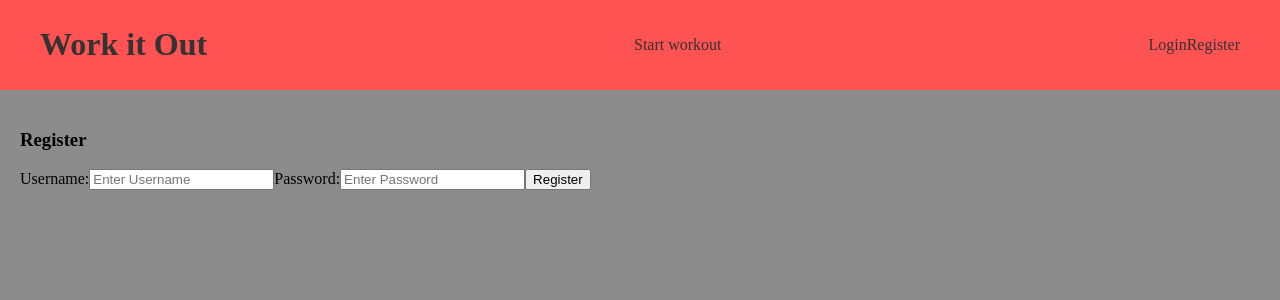
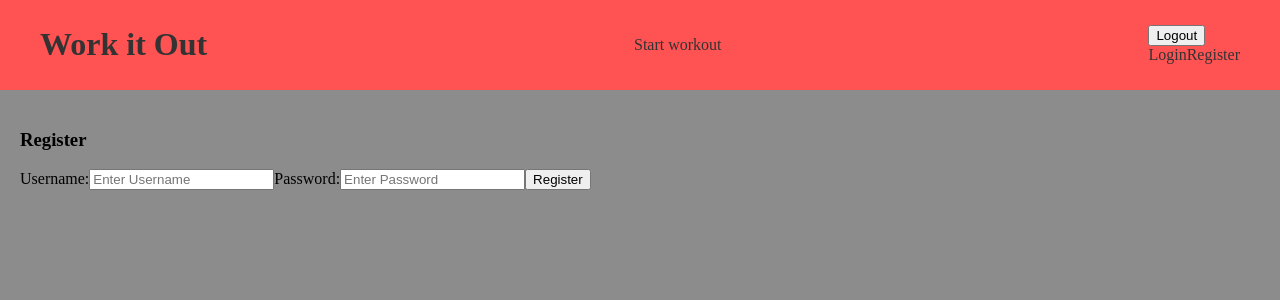
Before and after one commit to kkmm1234/PPIT-Project, a React (Create React App) app in the folder frontend/: page /register in a window 1280 px wide. Shown: the top 300 px of the page. Built offline with nearby package versions, Linux system fonts and the light colour scheme; a web font is replaced by a local one.

Commit message:
added logout function remove user from global context and localstorage

```diff
--- a/frontend/src/components/NavBar.js
+++ b/frontend/src/components/NavBar.js
@@ -1,6 +1,12 @@
 import {Link} from 'react-router-dom'
+import { UserLogout } from '../context/userLogout'
 
 const NavBar = () => {
+    const {logout} = UserLogout()
+
+    const handleClick = () => {
+        logout()
+    }
     return(
         <header>
             <div className="container">
@@ -9,6 +15,9 @@ const NavBar = () => {
                 </Link>
                 <Link to={'/workoutTimer'}>Start workout</Link>
                 <nav>
+                    <div>
+                        <button onClick={handleClick}>Logout</button>
+                    </div>
                     <div>
                         <Link to="/login">Login</Link>
                         <Link to="/register">Register</Link>
--- a/frontend/src/context/useRegister.js
+++ b/frontend/src/context/useRegister.js
@@ -24,6 +24,7 @@ export const useRegister = () => {
             const json = response.data;
 
             //successful response handling
+            //save the user data in local storage
             localStorage.setItem('user', JSON.stringify(json));
 
             //update the user context
--- /dev/null
+++ b/frontend/src/context/userLogout.js
@@ -0,0 +1,16 @@
+import { useUserContext } from "./userContextHook";
+
+export const UserLogout = () => {
+    const {dispatch} = useUserContext();
+
+    const logout = () => {
+        dispatch({type: 'LOGOUT'});
+        //remove form local storage
+        localStorage.removeItem('user');
+
+        //dispatch logout
+        dispatch({type: 'LOGOUT'});
+    }
+
+    return {logout};
+}
```
